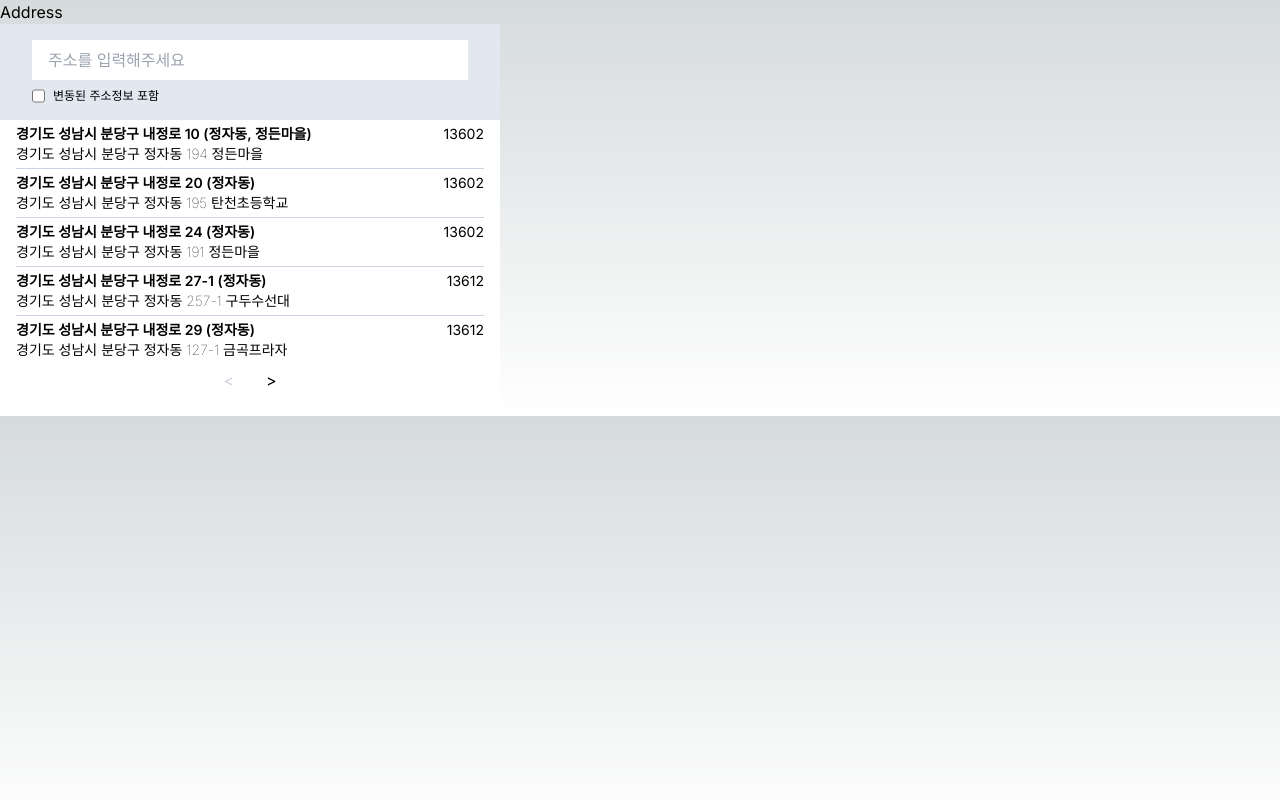
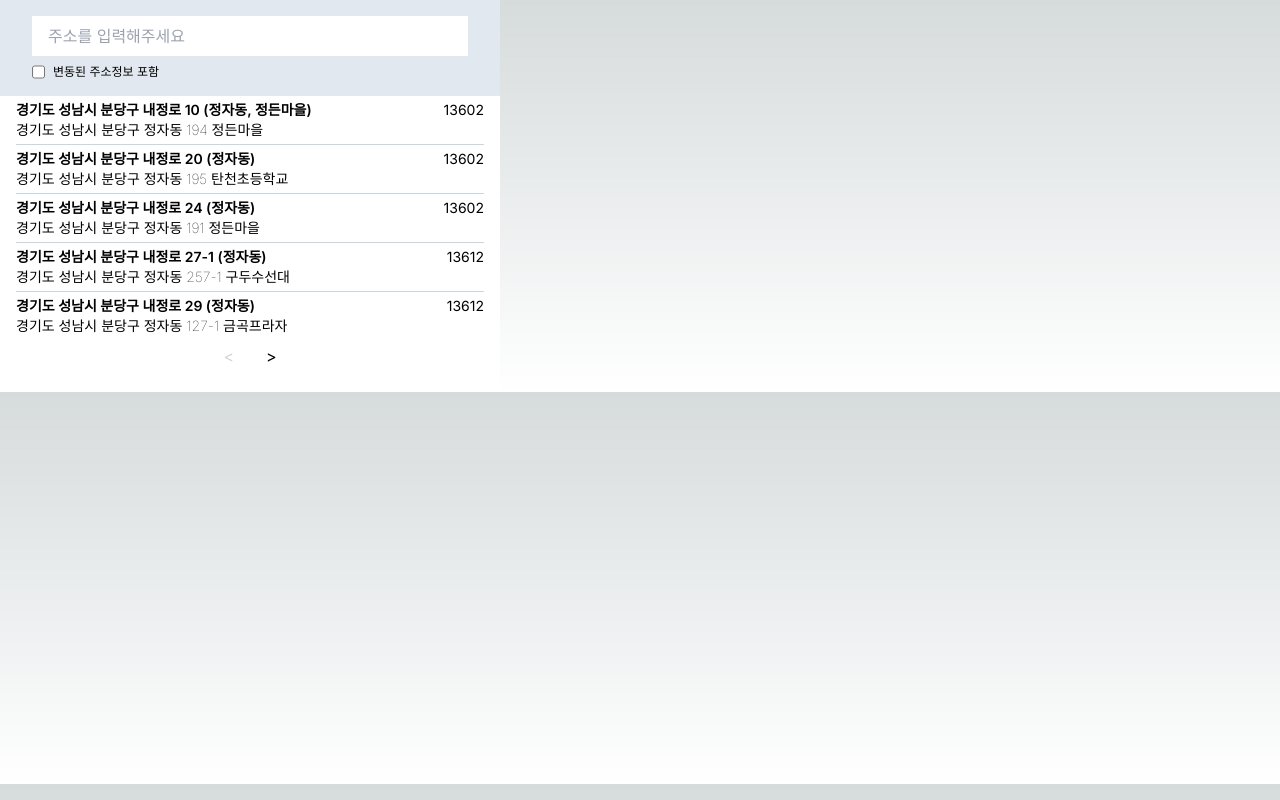
Before and after one commit to mogulist/trial-next-app-address, a Next.js app: page /address in a window 1280 px wide. Built offline with nearby package versions, Linux system fonts and the light colour scheme.

Commit message:
Remove unnecessary text

```diff
--- a/src/app/address/page.tsx
+++ b/src/app/address/page.tsx
@@ -15,7 +15,6 @@ const Address = async ({ searchParams }: Props) => {
 
   return (
     <main className="max-w-[500px]">
-      Address
       <div className="bg-slate-200 text-black flex flex-col items-center px-8 py-4">
         <SearchInput />
         <div className="w-full flex flex-row justify-start pt-2">
```
